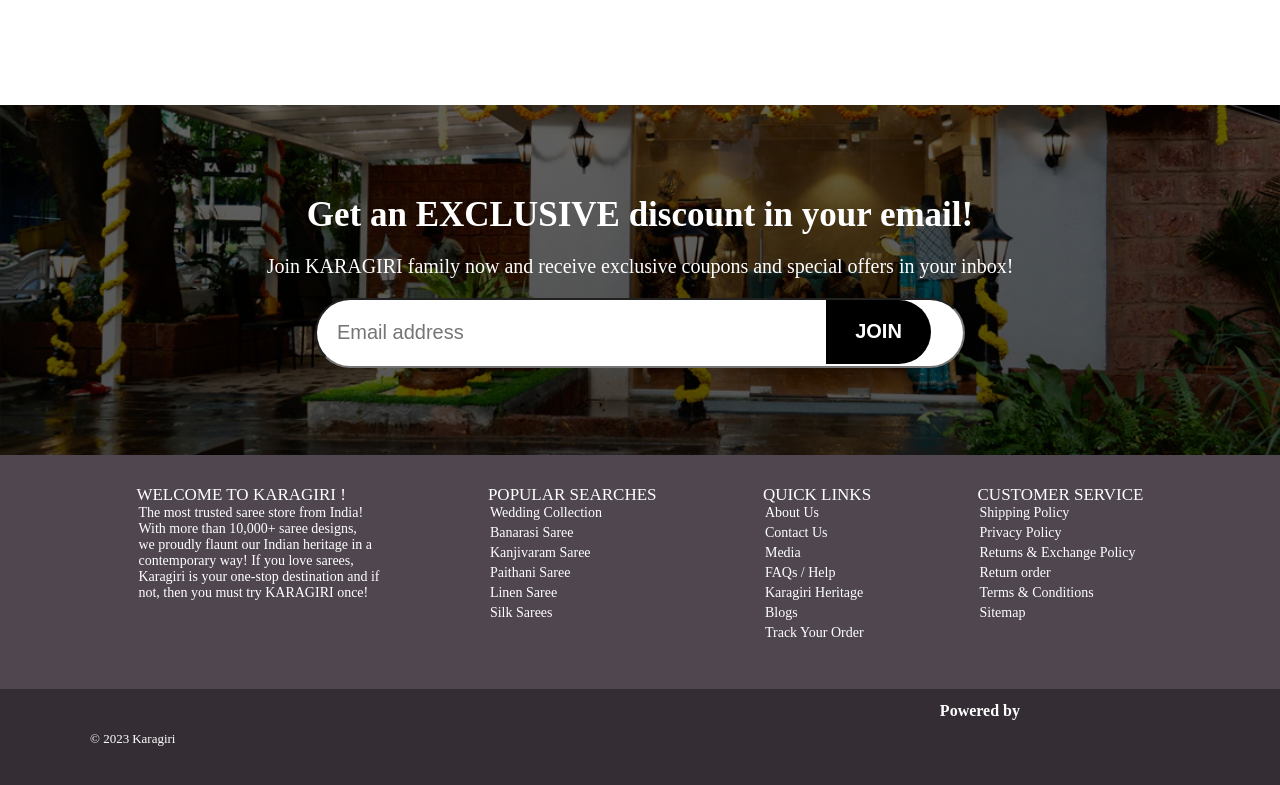
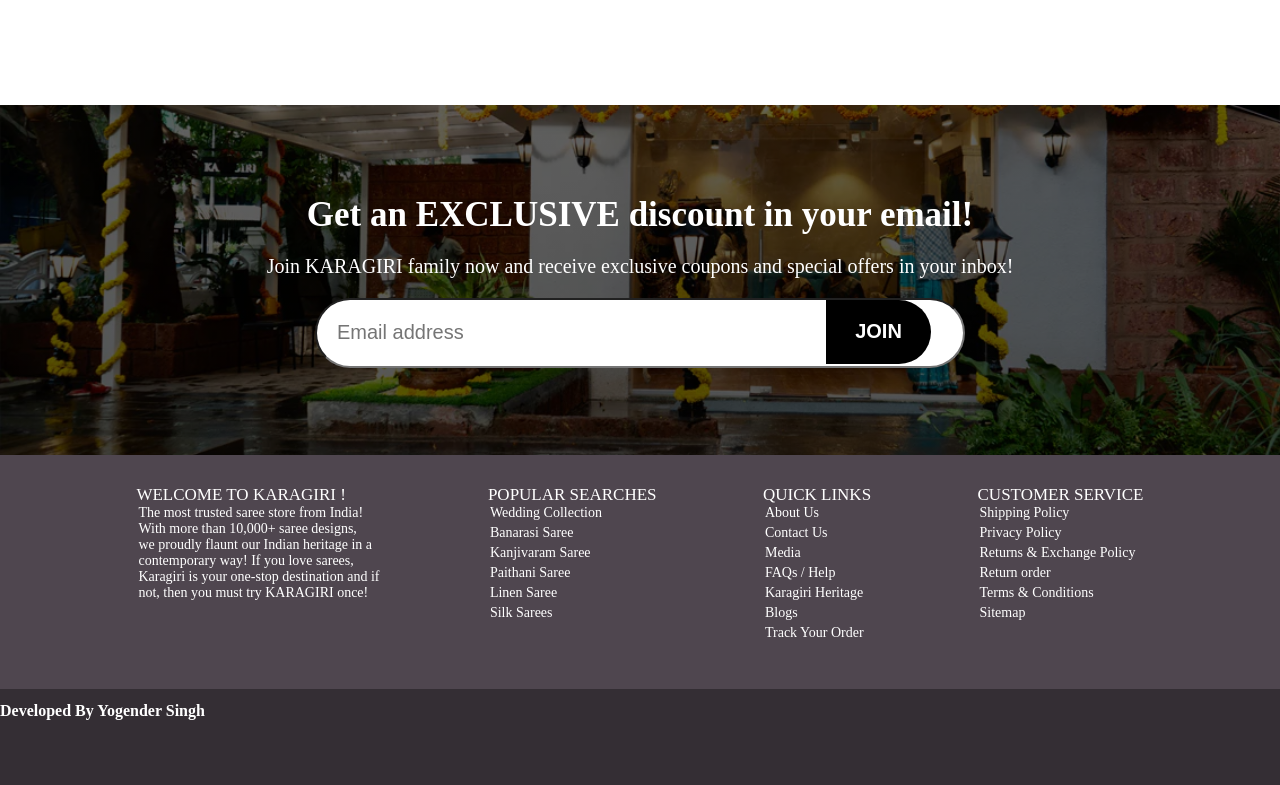
Before and after one commit to Yogisingh06/karagiri, a plain HTML site: page index.html in a window 1280 px wide. Shown: the part 8107-8892 px from the top of the page. Drawn offline with nearby package versions, Linux system fonts and the light colour scheme; a script that the page names is missing.

Commit message:
index.html

```diff
--- a/index.html
+++ b/index.html
@@ -482,8 +482,8 @@ Paithani Sarees: <a href="">Paithani sarees</a>  are beautiful sarees that come
   </footer>
 
   <div class="end">
-    <div class="copy"><p>© 2023<a href="">Karagiri</a></p></div>
-    <div class="powered">Powered by</div>
+    <div class="powered">Developed By Yogender Singh</div>
+    </div>
 
 
 
```
